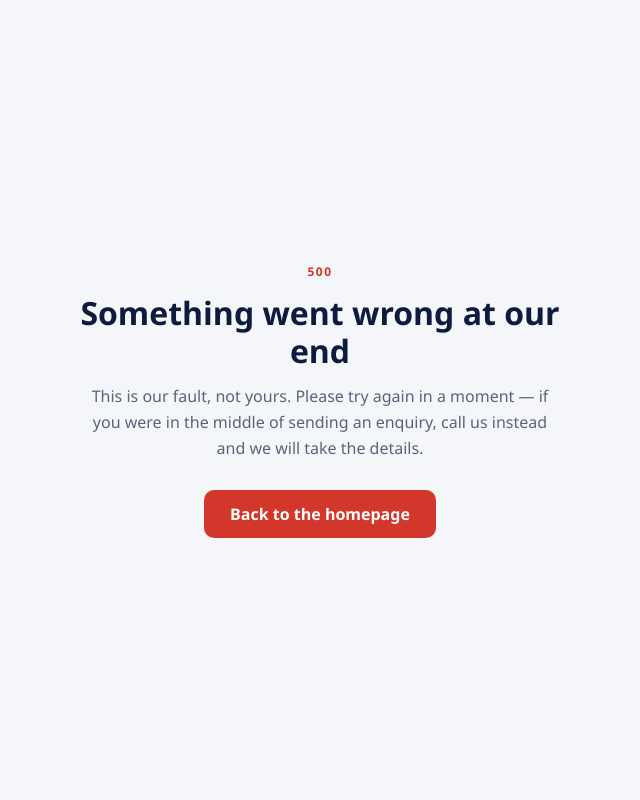
After one commit to arifbillahcse/MLG, a Laravel app: template resources/views/errors/500.blade.php in a window 1280 px wide. The commit adds this page. Shown: the whole page, without its empty margins (320-960 px from the left). Run offline with Laravel 12, Linux system fonts and the light colour scheme; the template is opened without the code that fills it, so the values that code supplies are empty.

Commit message:
Close the gaps an audit of the repository turned up
Error pages: only a 404 existed, so a 500 or maintenance window showed
Laravel's own grey default. Both are now branded, and deliberately
standalone — no @extends, no view composers, no database. A 500 is
often the database being unreachable in the first place, and the layout
queries settings and the nav, so extending it would throw a second time
and leave a blank page. Maintenance mode renders before the app is
fully booted, same reasoning.

Admin: the username field could be set but not seen. It now has a
column, searchable and copyable, and a user with none reads "cannot
sign in" rather than an empty cell — which is the thing worth noticing
on that screen now that sign-in goes by username.

Instructor cards had no hover while every other card on the site had
one, left over from converting the permanent accent borders.

README had drifted: 23 migrations where there are 27, and no mention of
the test suite or phpunit.xml in the tree.

Still outstanding and not fixable from here: composer.lock is not in
the repository. Every deploy resolves dependencies afresh, so two
installs can end up on different versions of Laravel or Filament with
nothing recording why.

Co-Authored-By: Claude Opus 5 <noreply@anthropic.com>
Claude-Session: https://claude.ai/code/session_01RTA6WFuW7sJjg4cQLBiaQT

```diff
--- a/app/Filament/Resources/UserResource.php
+++ b/app/Filament/Resources/UserResource.php
@@ -48,6 +48,9 @@ class UserResource extends Resource
         return $table
             ->columns([
                 Tables\Columns\TextColumn::make('name')->searchable()->weight('bold'),
+                Tables\Columns\TextColumn::make('username')->searchable()->copyable()
+                    ->description('signs in with this')
+                    ->placeholder('— cannot sign in'),
                 Tables\Columns\TextColumn::make('email')->searchable()->copyable(),
                 Tables\Columns\TextColumn::make('role')->badge()
                     ->color(fn (string $state) => $state === 'admin' ? 'danger' : 'gray'),
--- /dev/null
+++ b/resources/views/errors/500.blade.php
@@ -0,0 +1,44 @@
+{{--
+  Deliberately standalone: no @extends, no view composers, no database.
+  A 500 is often caused by the database being unreachable, and the layout's
+  ChromeComposer queries settings and the nav — rendering it here would throw
+  a second time and leave the visitor a blank page.
+--}}
+<!doctype html>
+<html lang="en">
+<head>
+<meta charset="utf-8">
+<meta name="viewport" content="width=device-width,initial-scale=1">
+<title>Something went wrong — Multi Languages Gateway</title>
+<style>
+  :root{--ink:#0D1B3E;--red:#D3372B;--slate:#5A6478;--paper:#F5F6FA;--line:#DDE2EC}
+  *{box-sizing:border-box}
+  body{
+    margin:0;min-height:100vh;display:grid;place-items:center;
+    background:var(--paper);color:var(--ink);
+    font-family:"Hind Siliguri","Segoe UI",Roboto,-apple-system,sans-serif;
+    padding:24px;
+  }
+  .box{max-width:30rem;text-align:center}
+  .code{
+    font-size:12px;font-weight:700;letter-spacing:.12em;text-transform:uppercase;
+    color:var(--red);margin:0 0 12px;
+  }
+  h1{font-size:clamp(24px,5vw,32px);line-height:1.2;margin:0 0 12px}
+  p{color:var(--slate);line-height:1.65;margin:0 0 28px}
+  a{
+    display:inline-block;background:var(--red);color:#fff;text-decoration:none;
+    font-weight:600;padding:13px 26px;border-radius:10px;
+  }
+  a:focus-visible{outline:3px solid var(--ink);outline-offset:3px}
+</style>
+</head>
+<body>
+  <div class="box">
+    <p class="code">500</p>
+    <h1>Something went wrong at our end</h1>
+    <p>This is our fault, not yours. Please try again in a moment — if you were in the middle of sending an enquiry, call us instead and we will take the details.</p>
+    <a href="/">Back to the homepage</a>
+  </div>
+</body>
+</html>
```
Also changed, not shown: resources/views/errors/503.blade.php (added, +43 -0 lines), README.md, public/assets/css/style.css.
